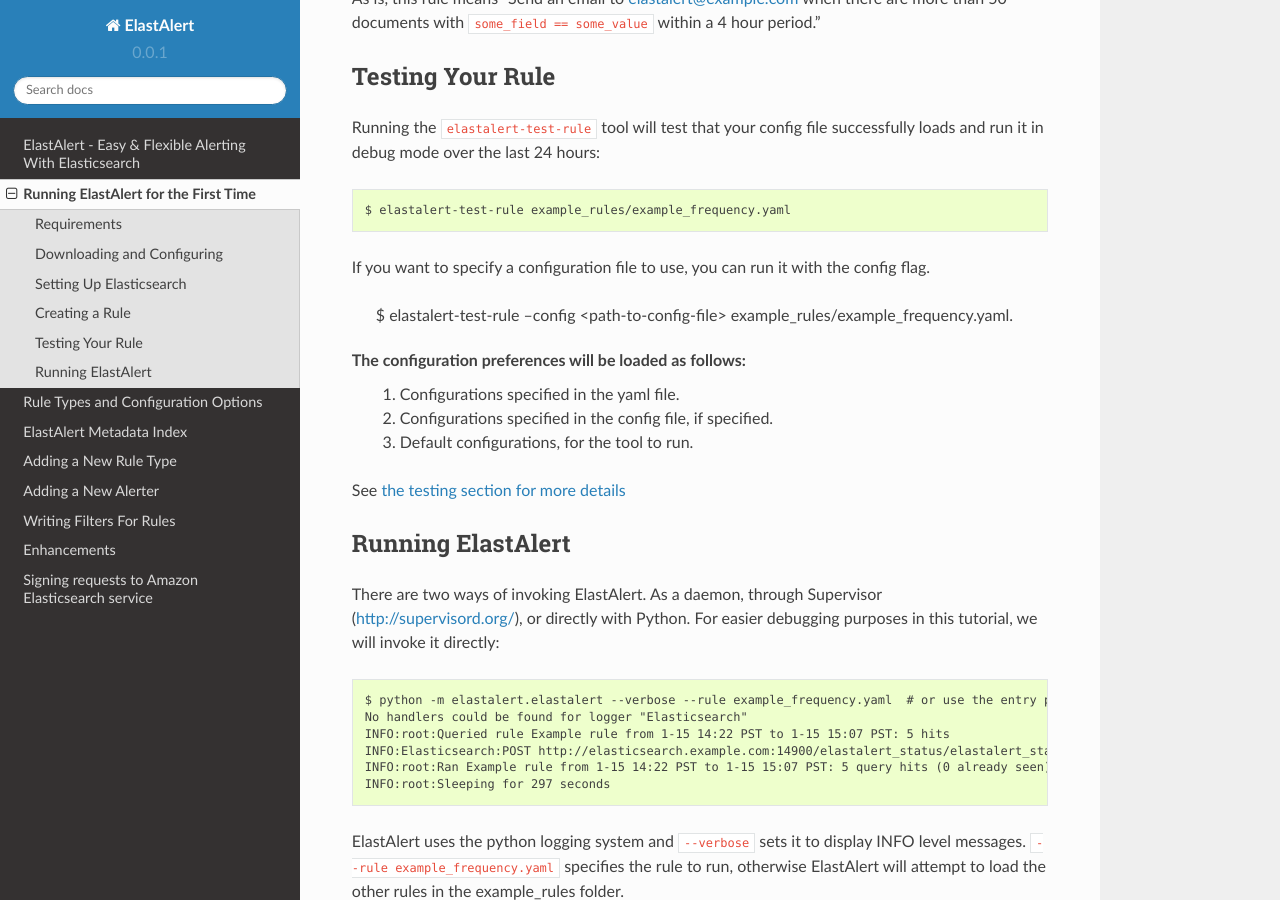
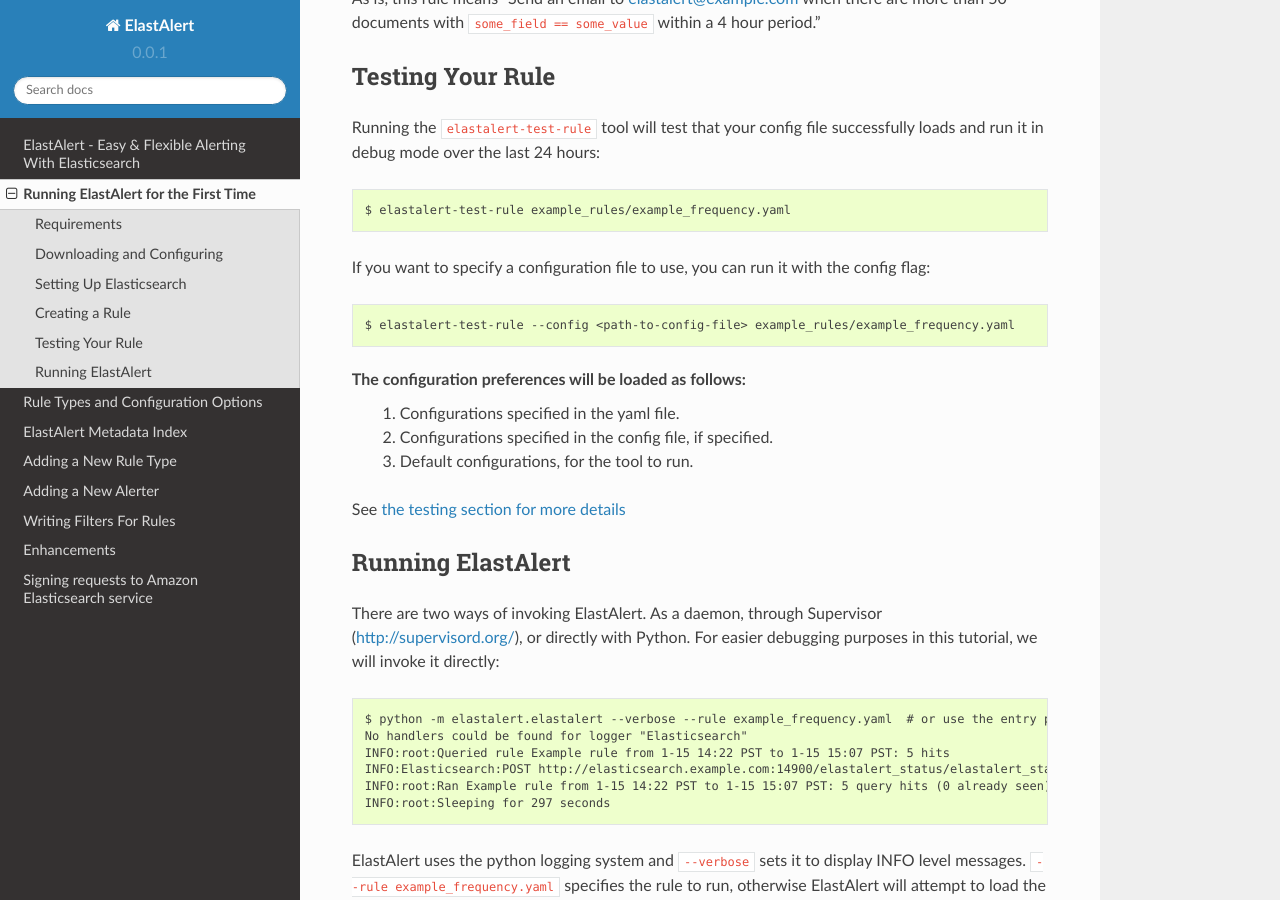
Before and after one commit to AnQreiShikov/elastalert, a Sphinx documentation site: the page built from docs/source/running_elastalert.rst, in a window 1280 px wide and 900 px high, scrolled down 3855 px. Built offline with Sphinx 7.4.7 and the Read the Docs theme 2.0.0, drawn with Linux system fonts in a browser that asks for light colours.

```diff
--- a/docs/source/running_elastalert.rst
+++ b/docs/source/running_elastalert.rst
@@ -142,9 +142,9 @@ Running the ``elastalert-test-rule`` tool will test that your config file succes
 
     $ elastalert-test-rule example_rules/example_frequency.yaml
 
-If you want to specify a configuration file to use, you can run it with the config flag.
+If you want to specify a configuration file to use, you can run it with the config flag::
 
-    $ elastalert-test-rule --config <path-to-config-file> example_rules/example_frequency.yaml.
+    $ elastalert-test-rule --config <path-to-config-file> example_rules/example_frequency.yaml
 
 The configuration preferences will be loaded as follows:
     1. Configurations specified in the yaml file.
```
